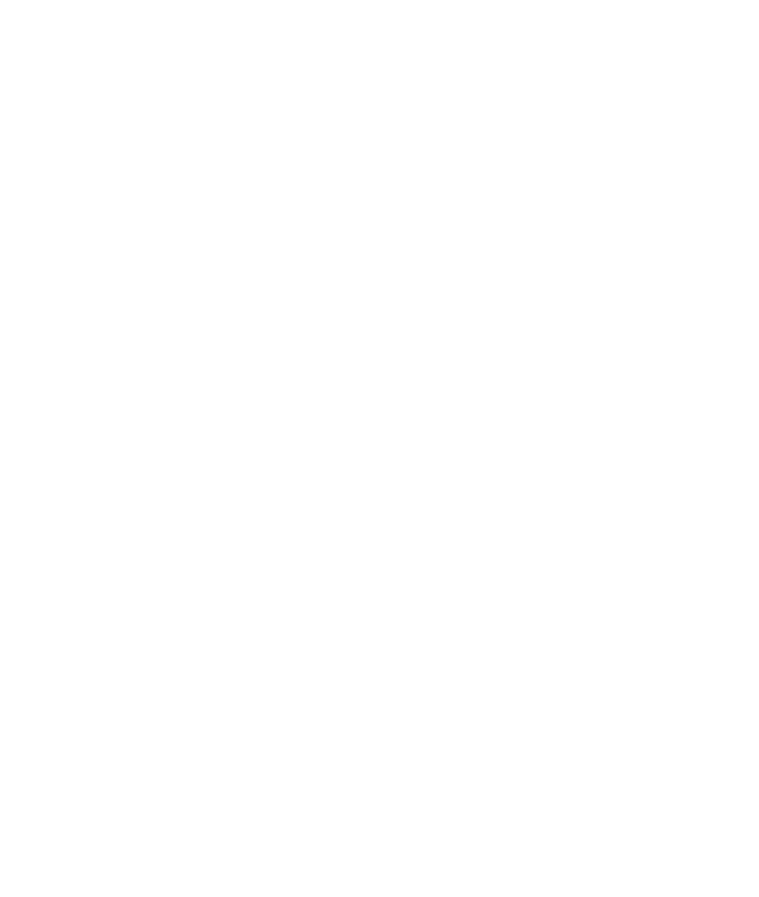
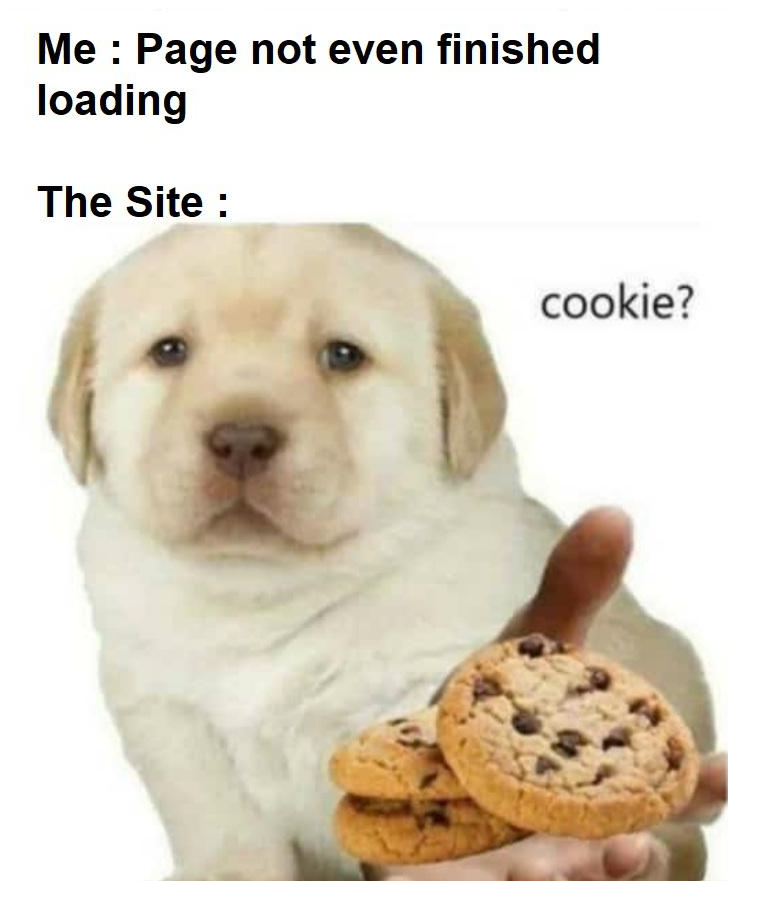
Before and after one commit to Tartosz/tartosz.github.io, a plain HTML site: page index.html in a window 1280 px wide. Shown: the whole page, without its empty margins (0-759 px from the left). Before the commit the page ends 800 px from the top, so only its background shows below. Drawn offline with Linux system fonts and the light colour scheme.

Commit message:
first commit

```diff
--- a/index.html
+++ b/index.html
@@ -1 +1 @@
-<p></p>
+<p><img src="https://raw.githubusercontent.com/Tartosz/tartosz.github.io/main/404.jpg" alt="" width="720" height="873" /></p>
```
